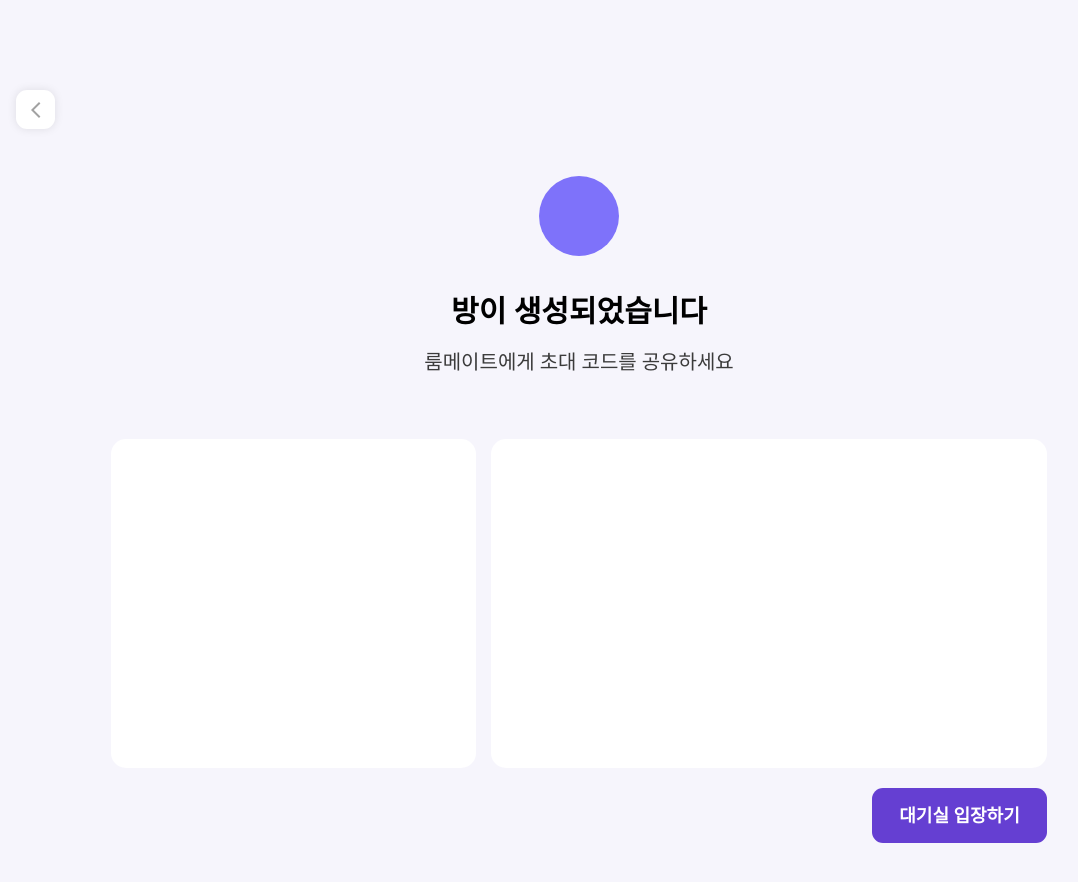
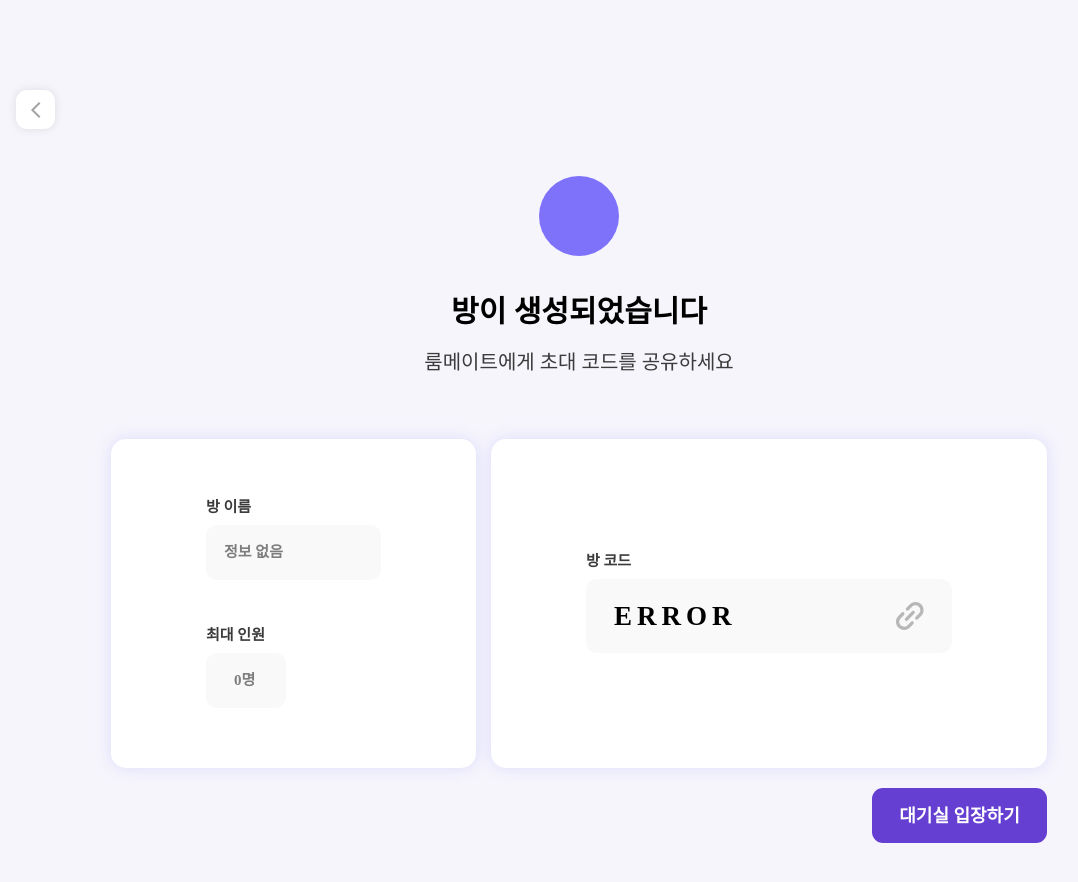
Before and after one commit to LikeLionHGU/Yesod_Kimchijjim_Front, a React (Create React App) app: page /room/invite in a window 1280 px wide. Shown: the top 882 px of the page, without its empty margins (61-1139 px from the left). Built offline with nearby package versions, Linux system fonts and the light colour scheme.

Commit message:
init: RoomInvitePage완료 / 백엔드 연결 전

```diff
--- a/src/App.js
+++ b/src/App.js
@@ -7,7 +7,9 @@ import AfterMismatchPage from "./pages/AfterMismatchPage/AfterMismatchPage";
 import RoomStartPage from "./pages/RoomStartPage/RoomStartPage"
 import RoomCreatePage from "./pages/RoomCreatePage/RoomCreatePage";
 import RoomInvitePage from "./pages/RoomInvitePage/RoomInvitePage";
+import RoomLeaderWaitPage from "./pages/RoomWaitPage/RoomLeaderWaitPage";
 import RoomJoinPage from "./pages/RoomJoinPage/RoomJoinPage";
+import RoomMemberWaitPage from "./pages/RoomWaitPage/RoomMemberWaitPage";
 
 function App() {
   return (
@@ -17,7 +19,9 @@ function App() {
         <Route path="/" element={<RoomStartPage />} />
         <Route path="/room/create" element={<RoomCreatePage/>}/>
         <Route path="/room/invite" element={<RoomInvitePage/>}/>
+        <Route path="/room/leader/wait" element={<RoomLeaderWaitPage/>}/>
         <Route path="/room/join" element={<RoomJoinPage/>}/>
+        <Route path="/room/member/wait" element={<RoomMemberWaitPage/>}/>
         <Route path="/match" element={<MatchPage />} />
         <Route path="/mismatch" element={<MismatchPage />} />
         <Route path="/after-mismatch" element={<AfterMismatchPage />} />
--- a/src/pages/RoomCreatePage/RoomCreatePage.js
+++ b/src/pages/RoomCreatePage/RoomCreatePage.js
@@ -314,9 +314,14 @@ const RoomCreatePage = () => {
         if (!isActive) return;
 
         console.log('방 생성 정보: ', { myName, roomName, member });
-        alert(`[${roomName}] 방이 생성되었습니다! (인원: ${member}명)`);
 
-        navigate("/room/invite");
+        navigate("/room/invite", {
+            state: {
+                roomName: roomName,
+                member: member,
+                roomCode: "E12345" //백에서 코드 받아오기
+            }
+        });
     };
 
     return (
--- a/src/pages/RoomInvitePage/RoomInvitePage.js
+++ b/src/pages/RoomInvitePage/RoomInvitePage.js
@@ -1,21 +1,37 @@
 import react, { useState } from "react";
 import styled from "styled-components";
-import { useNavigate } from "react-router-dom";
+import { useNavigate, useLocation } from "react-router-dom";
 import { Colors } from "../../styles/colors";
 import TitleSection from "../../components/common/TitleSection";
 import GoBackPage from "../../components/common/BackButton";
 import TitleIcon from "../../assets/Ellipse 5.svg";
-import CheckIcon from "../../assets/check.svg";
+import LinkIcon from "../../assets/linkIcon.svg";
 
 /*방장이 RoomCreatePage이후 들어옴*/
 /* 백엔드에서 방코드를 받아와서 띄워야 함 */
 
 const RoomInvitePage = () => {
     const navigate = useNavigate();
+    const location = useLocation();
+
+    const {roomName, member, roomCode} = location.state || {
+        roomName: "정보 없음",
+        member: 0,
+        roomCode: "ERROR"
+    };
 
     const handleWaitMember = () => {
         navigate("/room/leader/wait");
     };
+
+    const handleCopyCode = async () => {
+        try{
+            await navigator.clipboard.writeText(roomCode);
+            alert("초대 코드가 복사되었습니다!");
+        } catch(err) {
+            alert("복사 실패");
+        }
+    }
 
     return(
         <PageContainer>
@@ -27,11 +43,24 @@ const RoomInvitePage = () => {
             />
             <CardContainer>
                 <InfoCard>
-
+                    <InfoGroup style={{marginBottom: `48px`}}>
+                        <Label>방 이름</Label>
+                        <NameInfo>{roomName}</NameInfo>
+                    </InfoGroup>
+                    <InfoGroup>
+                        <Label>최대 인원</Label>
+                        <MemeberInfo>{member}명</MemeberInfo>
+                    </InfoGroup>
                 </InfoCard>
 
                 <CodeCard>
-
+                    <InfoGroup>
+                        <Label>방 코드</Label>
+                        <CodeInfo><span>{roomCode}</span>
+                            <LinkIconWrapper onClick={handleCopyCode}>
+                                <img src={LinkIcon} />
+                            </LinkIconWrapper></CodeInfo>
+                    </InfoGroup>
                 </CodeCard>
             </CardContainer>
             <CreateButtonWrapper>
@@ -80,18 +109,24 @@ const InfoCard = styled.div`
     width: 365px;
     height: 329px;
     box-sizing: border-box;
-    padding: 0;
+
     flex-direction: column;
     justify-content: center;
-    align-items: center;
-    box-shadow: ${Colors.boxShadowPurple};
+    align-items: flex-start;
+    padding-left: 95px;
+    box-shadow: 0 0 15px 0 ${Colors.boxShadowPurple};
     background: ${Colors.white};
     border-radius: 15px;
     transition: transform 0.2s;
 
     @media (max-width: 950px) {
         width: 100%;
-        height: 250px;
+        height: 200px;
+        flex-direction: row;
+        padding: 60px 20px;
+        justify-content: center;
+        align-items: flex-start;
+        gap: 15px;
     }
 `;
 
@@ -104,7 +139,7 @@ const CodeCard = styled.div`
     flex-direction: column;
     justify-content: center;
     align-items: center;
-    box-shadow: ${Colors.boxShadowPurple};
+    box-shadow: 0 0 15px 0 ${Colors.boxShadowPurple};
     background: ${Colors.white};
     border-radius: 15px;
     transition: transform 0.2s;
@@ -155,3 +190,92 @@ const CreateButton = styled.div`
         opacity: 0.7;
     }
 `;
+
+const InfoGroup = styled.div`
+    display: flex;
+    flex-direction: column;
+    gap: 10px;
+    align-items: flex-start;
+
+    @media(max-width: 950px) {
+
+    }
+`;
+
+
+const Label = styled.label`
+    margin: 0;
+    display: block;
+    font-family: ${Colors.font};
+    font-size: 15px;
+    font-style: normal;
+    font-weight: 700;
+    line-height: 15px;
+    color: ${Colors.detailBlack};
+`;
+
+const NameInfo = styled.div`
+    box-sizing: border-box;
+
+    width: 175px;
+    height: 55px;
+    border-radius: 11px;
+    background: ${Colors.fixWhite};
+    border: none;
+    padding: 20px 18px;
+
+    font-family: ${Colors.font};
+    font-size: 15px;
+    font-style: normal;
+    font-weight: 700;
+    line-height: 15px;
+    color: ${Colors.borderLine};
+`;
+
+const MemeberInfo = styled.div`
+    box-sizing: border-box;
+
+    width: 80px;
+    height: 55px;
+    border-radius: 11px;
+    background: ${Colors.fixWhite};
+    border: none;
+    padding: 20px 28px;
+
+    font-family: ${Colors.font};
+    font-size: 15px;
+    font-style: normal;
+    font-weight: 700;
+    line-height: 15px;
+    color: ${Colors.borderLine};
+`;
+
+const CodeInfo = styled.div`
+    box-sizing: border-box;
+
+    display: flex;
+    justify-content: space-between;
+    align-items: center;
+
+    width: 366px;
+    height: 74px;
+    border-radius: 11px;
+    background: ${Colors.fixWhite};
+    border: none;
+    padding: 18px 28px;
+
+    font-family: ${Colors.font};
+    font-size: 27px;
+    font-style: normal;
+    font-weight: 700;
+    color: ${Colors.black};
+    letter-spacing: 5px;
+`;
+
+const LinkIconWrapper = styled.div`
+    display: flex;
+    align-items: center;
+    justify-content: center;
+
+    cursor: pointer;
+`;
--- /dev/null
+++ b/src/pages/RoomWaitPage/RoomLeaderWaitPage.js
@@ -0,0 +1,32 @@
+import react, {useState} from "react";
+import styled from "styled-components";
+import { useNavigate } from "react-router-dom";
+import { Colors } from "../../styles/colors";
+import InfoIconImg from "../../assets/info.svg";
+import GoBackPage from "../../components/common/BackButton";
+
+const RoomLeaderWaitPage = () => {
+   const navigate = useNavigate();
+
+   return(
+    <PageContainer>
+        <GoBackPage/>
+    </PageContainer>
+   );
+};
+
+export default RoomLeaderWaitPage;
+
+//styled-components
+const PageContainer = styled.div`
+    width: 100%;
+    min-height: 100vh;
+    background: ${Colors.backgroundColor};
+    display: flex;
+    flex-direction: column;
+    align-items: center;
+    padding-top: 43px;
+    padding-bottom: 269px;
+    position: relative;
+    box-sizing: border-box;
+`;
--- /dev/null
+++ b/src/pages/RoomWaitPage/RoomMemberWaitPage.js
@@ -0,0 +1,32 @@
+import react, { useState } from "react";
+import styled from "styled-components";
+import { useNavigate } from "react-router-dom";
+import { Colors } from "../../styles/colors";
+import InfoIconImg from "../../assets/info.svg";
+import GoBackPage from "../../components/common/BackButton";
+
+const RoomMemberWaitPage = () => {
+    const navigate = useNavigate();
+
+    return (
+        <PageContainer>
+            <GoBackPage />
+        </PageContainer>
+    );
+};
+
+export default RoomMemberWaitPage;
+
+//styled-components
+const PageContainer = styled.div`
+    width: 100%;
+    min-height: 100vh;
+    background: ${Colors.backgroundColor};
+    display: flex;
+    flex-direction: column;
+    align-items: center;
+    padding-top: 43px;
+    padding-bottom: 269px;
+    position: relative;
+    box-sizing: border-box;
+`;
```
Also changed, not shown: src/assets/linkIcon.svg (added), src/pages/RoomWaitPage/RoomWaitPage.js (deleted).
